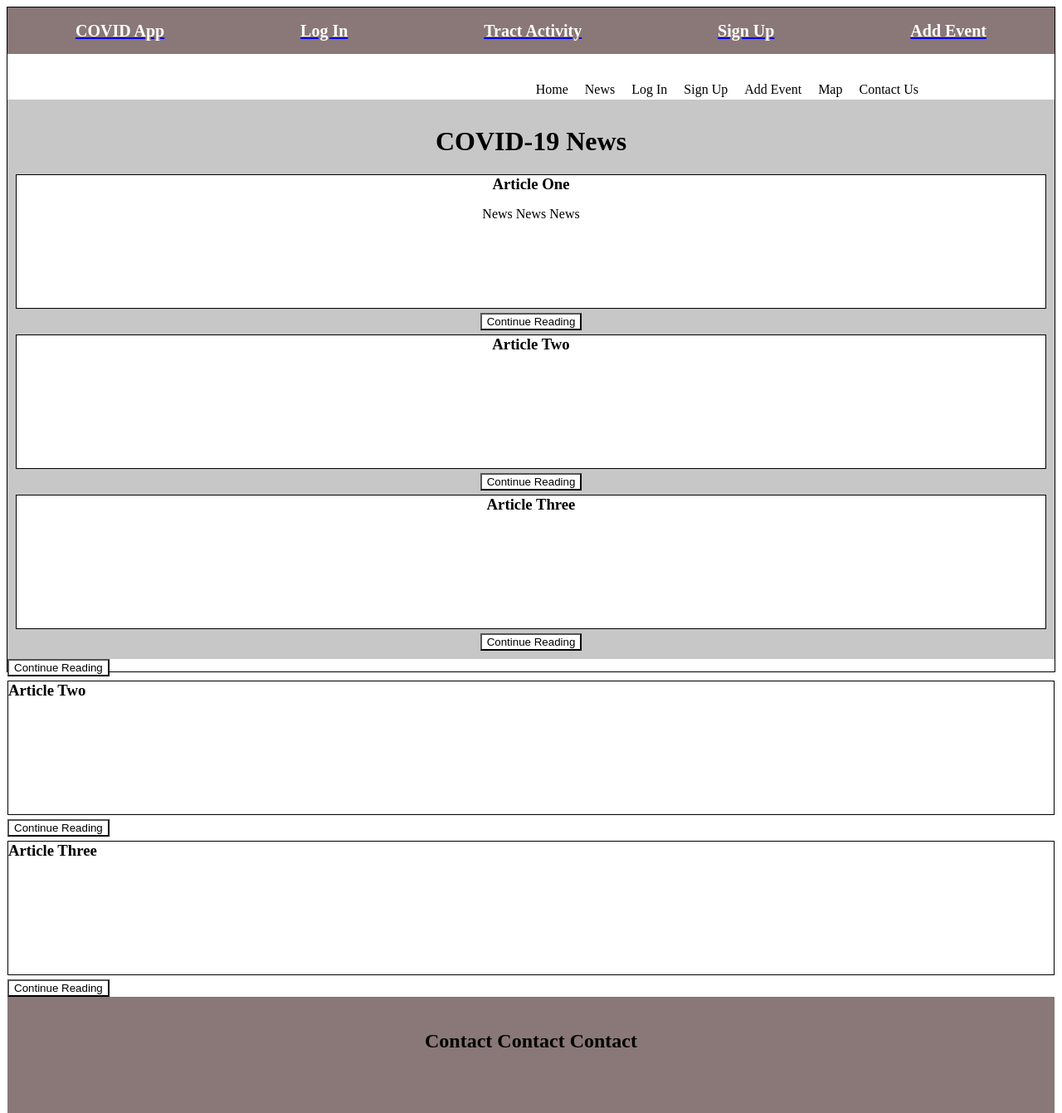
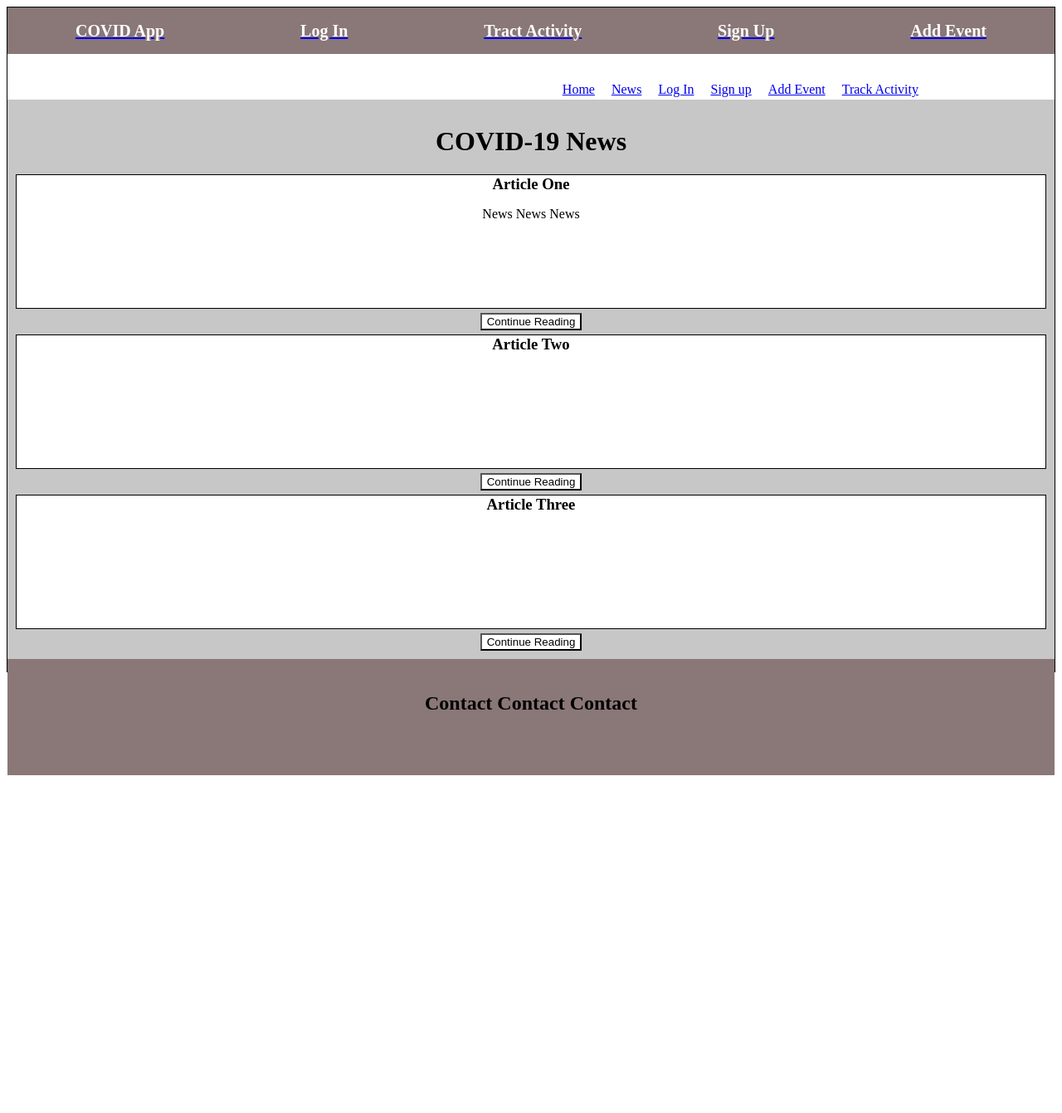
Before and after one commit to Strongtalk/COVID-Contact-tracing, a React (Create React App) app in the folder client/: page / in a window 1280 px wide. Shown: the whole page at 83% size. After the commit the page ends 934 px from the top, so only its background shows below. Built offline with nearby package versions, Linux system fonts and the light colour scheme.

Commit message:
hamburg links

```diff
--- a/client/package.json
+++ b/client/package.json
@@ -7,7 +7,6 @@
     "@testing-library/jest-dom": "^5.11.5",
     "@testing-library/react": "^11.1.1",
     "@testing-library/user-event": "^12.2.0",
-    "mdbreact": "^4.27.0",
     "react": "^17.0.1",
     "react-dom": "^17.0.1",
     "react-router-dom": "^5.2.0",
--- a/client/src/Components/LandingPage/landingPage.js
+++ b/client/src/Components/LandingPage/landingPage.js
@@ -2,7 +2,6 @@ import "./landingPage.css";
 
 function LandingPage() {
   return (
-    <div>
       <div>
         <div id="articleContainer">
           <h1>COVID-19 News</h1>
@@ -20,16 +19,6 @@ function LandingPage() {
           </div>
           <button className="continueReadingButton">Continue Reading</button>
         </div>
-        <button className="continueReadingButton">Continue Reading</button>
-        <div className="individualArticleContainer">
-          <h3 className="newsTitle">Article Two</h3>
-        </div>
-        <button className="continueReadingButton">Continue Reading</button>
-        <div className="individualArticleContainer">
-          <h3 className="newsTitle">Article Three</h3>
-        </div>
-        <button className="continueReadingButton">Continue Reading</button>
-      </div>
       <div id="footerContainer">
         <h2>Contact Contact Contact</h2>
       </div>
--- a/client/src/Components/Nav/RightNav.jsx
+++ b/client/src/Components/Nav/RightNav.jsx
@@ -33,13 +33,12 @@ const Ul = styled.ul`
 const RightNav = ({ open }) => {
   return (
     <Ul open={open}>
-      <li>Home</li>
-      <li>News</li>
-      <li>Log In</li>
-      <li>Sign Up</li>
-      <li>Add Event</li>
-      <li>Map</li>
-      <li>Contact Us</li>
+      <a href="/" ><li>Home</li></a>
+      <a href="/" ><li>News</li></a>
+      <a href="/userlogin-page"><li>Log In</li></a>
+      <a href="/user"><li>Sign up</li></a>
+      <a href="/event"><li>Add Event</li></a>
+      <a href="/addinfo-page"><li>Track Activity</li></a>
     </Ul>
   );
 };
--- a/client/src/Components/addEvent/addEvent.js
+++ b/client/src/Components/addEvent/addEvent.js
@@ -21,11 +21,13 @@ function AddEvent() {
         <label className="eventLabel" htmlFor="date">
           Today's Date:
         </label>
+        <br></br>
         <input className="eventInput" type="date" name="date" />
         <br></br>
         <label className="eventLabel" htmlFor="start">
           Start and End Time:
         </label>
+        <br></br>
         <input
           className="eventInput"
           type="time"
```
Also changed, not shown: 1 other file (tests, documents, lock files or other folders).
